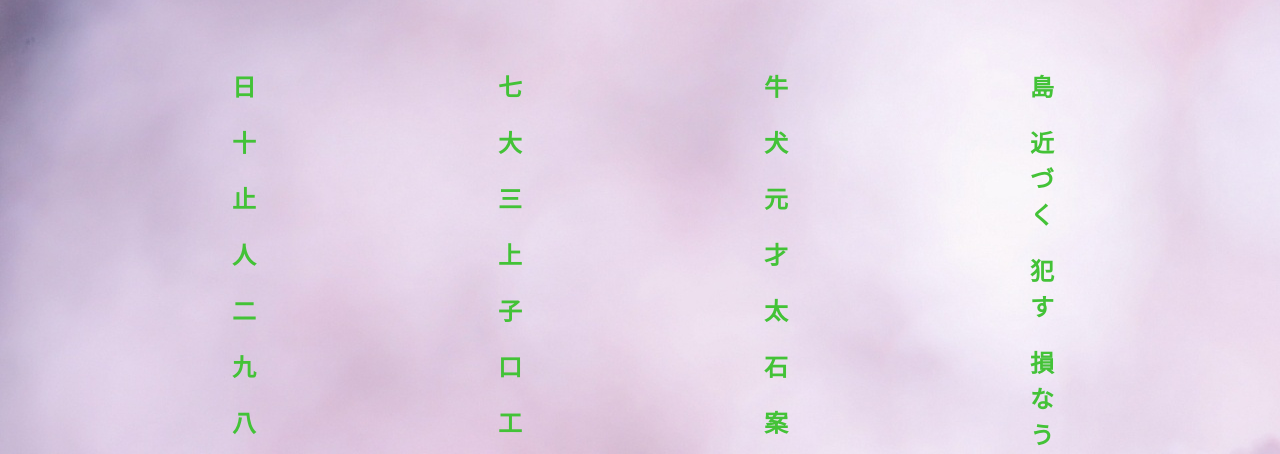
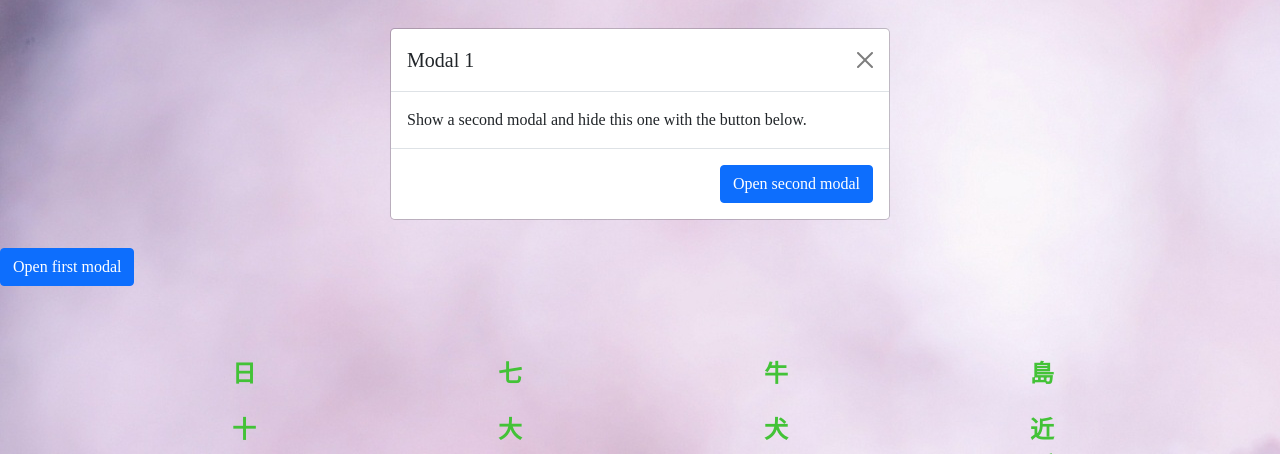
Before and after one commit to petre-marian-vaduva/Kanji_app, a Django app: page / in a window 1280 px wide. Shown: the part 58-512 px from the top of the page. Run offline with Django 4.2, Linux system fonts and the light colour scheme; data comes from the database, SQL or seed files in the repository.

Commit message:
add modal

```diff
--- a/kanji_project/kanji_quiz/templates/kanji_quiz/index.html
+++ b/kanji_project/kanji_quiz/templates/kanji_quiz/index.html
@@ -19,6 +19,40 @@
 {% endblock %}
 
 {% block body%}
+<div class="modal-dialog modal-fullscreen-sm-down" id="exampleModalToggle" aria-hidden="true" aria-labelledby="exampleModalToggleLabel" tabindex="-1">
+  <div class="modal-dialog modal-dialog-centered">
+    <div class="modal-content">
+      <div class="modal-header">
+        <h5 class="modal-title" id="exampleModalToggleLabel">Modal 1</h5>
+        <button type="button" class="btn-close" data-bs-dismiss="modal" aria-label="Close"></button>
+      </div>
+      <div class="modal-body">
+        Show a second modal and hide this one with the button below.
+      </div>
+      <div class="modal-footer">
+        <button class="btn btn-primary" data-bs-target="#exampleModalToggle2" data-bs-toggle="modal">Open second modal</button>
+      </div>
+    </div>
+  </div>
+</div>
+<div class="modal fade" id="exampleModalToggle2" aria-hidden="true" aria-labelledby="exampleModalToggleLabel2" tabindex="-1">
+  <div class="modal-dialog modal-dialog-centered">
+    <div class="modal-content">
+      <div class="modal-header">
+        <h5 class="modal-title" id="exampleModalToggleLabel2">Modal 2</h5>
+        <button type="button" class="btn-close" data-bs-dismiss="modal" aria-label="Close"></button>
+      </div>
+      <div class="modal-body">
+        Hide this modal and show the first with the button below.
+      </div>
+      <div class="modal-footer">
+        <button class="btn btn-primary" data-bs-target="#exampleModalToggle" data-bs-toggle="modal">Back to first</button>
+      </div>
+    </div>
+  </div>
+</div>
+<a class="btn btn-primary" data-bs-toggle="modal" href="#exampleModalToggle" role="button">Open first modal</a>
+
 
     <section class='page'>
         <ul>
--- a/kanji_project/templates/base.html
+++ b/kanji_project/templates/base.html
@@ -82,6 +82,7 @@
     {% block body %}
     {% endblock %}
 
+
     <script src="https://cdn.jsdelivr.net/npm/bootstrap@5.1.3/dist/js/bootstrap.bundle.min.js" integrity="sha384-ka7Sk0Gln4gmtz2MlQnikT1wXgYsOg+OMhuP+IlRH9sENBO0LRn5q+8nbTov4+1p" crossorigin="anonymous"></script>
 </body>
 </html>
```
